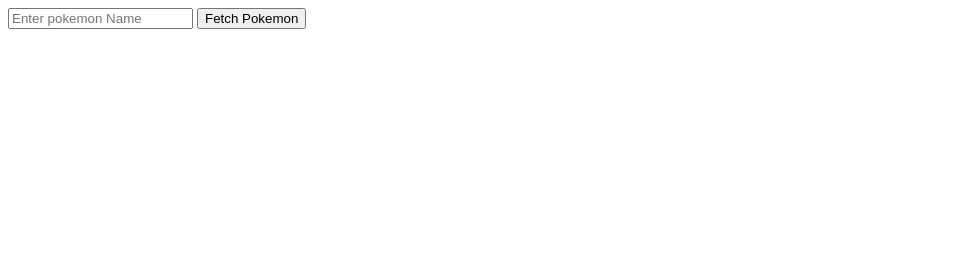
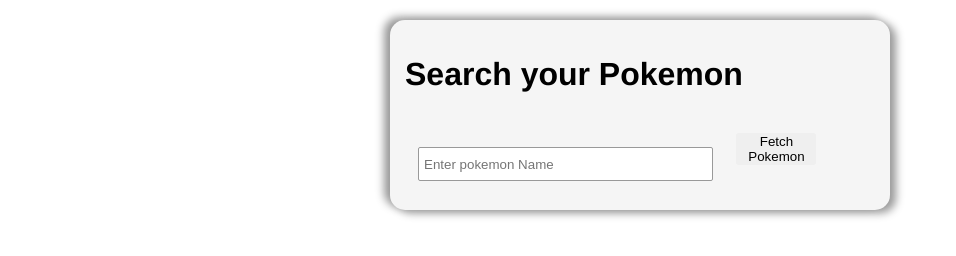
Before and after one commit to Swaraj-Singh-30/JavaScript-Projects, a plain HTML site: page pokeApi/index.html in a window 1280 px wide. Shown: the whole page, without its empty margins (0-956 px from the left). Drawn offline with Linux system fonts and the light colour scheme; no server answers.

Commit message:
Update index.html

```diff
--- a/pokeApi/index.html
+++ b/pokeApi/index.html
@@ -4,13 +4,20 @@
     <meta charset="UTF-8">
     <meta name="viewport" content="width=device-width, initial-scale=1.0">
     <title>Document</title>
+    <link rel="stylesheet" href="styles.css">
 </head>
+
 <body>
-
-</body>
+    <div class="container">
+    <h1>Search your Pokemon</h1><br>
     <input type="text"  id="pokemonName" placeholder="Enter pokemon Name">
     <button onclick="fetchData()">Fetch Pokemon</button><br>
+</div>
+
+    <br>
 
     <img src=" " alt="Pokemon image"  id= "pokemonSprite" style="display: none;">
-<script src="index.js"></script>
+</body>
+
+    <script src="index.js"></script>
 </html>
```
